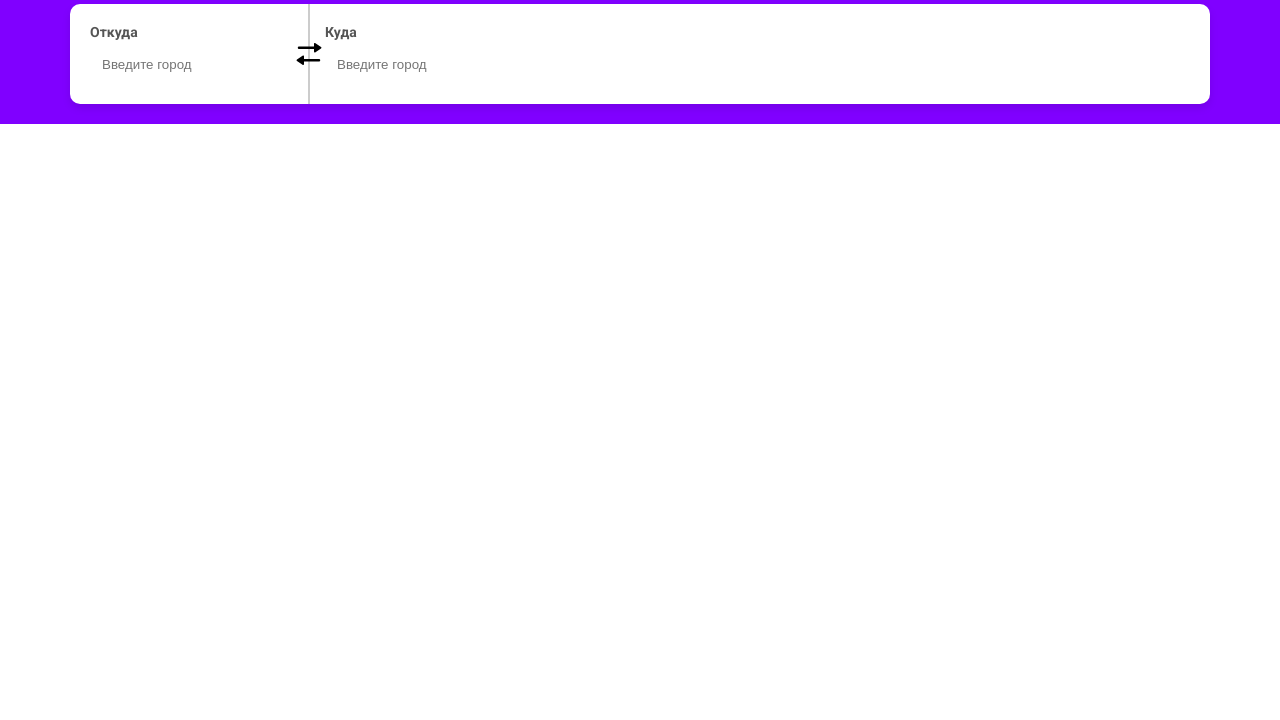
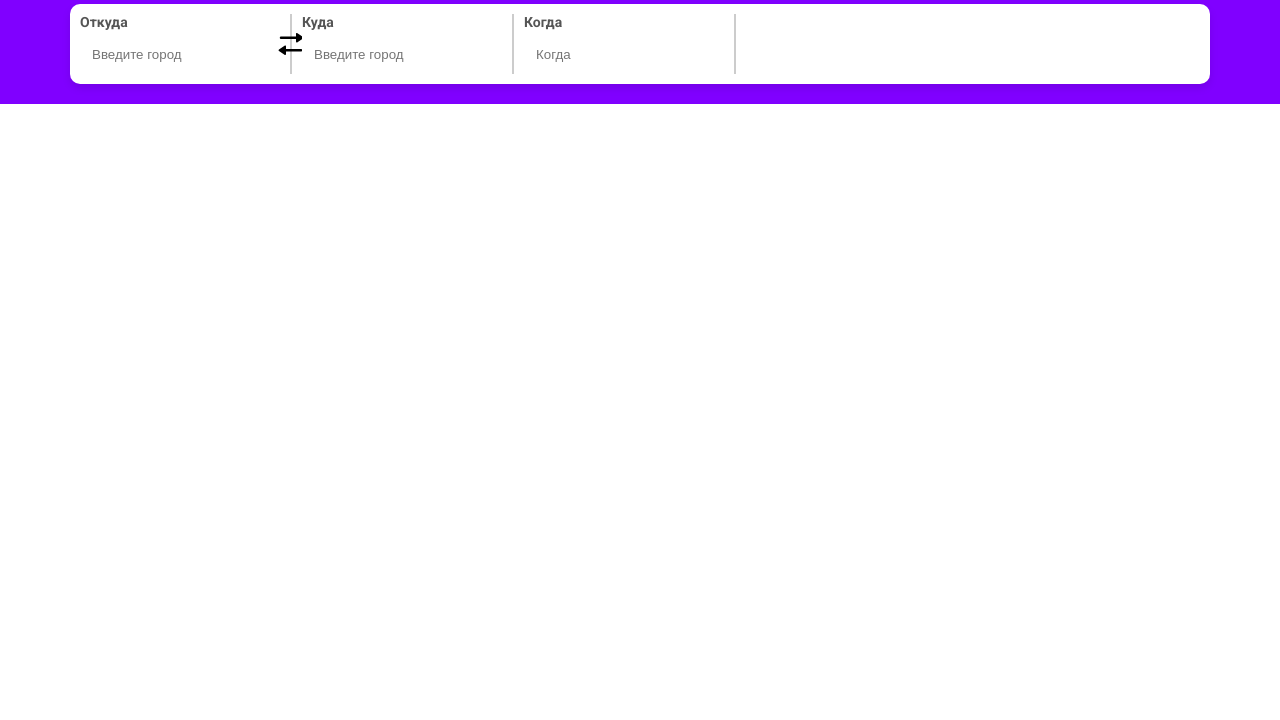
Before and after one commit to eviltech/html, a website with bundled scripts: page index.html in a window 1280 px wide. Shown: the part 80-800 px from the top of the page. Built offline with nearby package versions, Linux system fonts and the light colour scheme.

Commit message:
rework project

```diff
--- a/index.html
+++ b/index.html
@@ -33,6 +33,15 @@
                     <label for="to" class="search-form__label">Куда</label>
                     <input type="text" id="to" class="search-form__input" placeholder="Введите город">
                 </div>
+
+                <div class="search-form__divider"></div>
+
+                <div class="search-form__field">
+                    <label for="where" class="search-form__label">Когда</label>
+                    <input type="text" id="where" class="search-form__input" placeholder="Когда">
+                </div>
+
+                <div class="search-form__divider"></div>
             </div>
         </nav>
     </div>
--- a/scss/styles.scss
+++ b/scss/styles.scss
@@ -71,16 +71,15 @@ body {
   box-shadow: 0 4px 8px rgba(0, 0, 0, 0.1);
   margin-top: 20px;
   display: flex;
-  align-items: stretch; // Растягиваем содержимое на всю высоту
-  position: relative;
+  align-items: stretch; /* Растягиваем элементы на всю высоту */
+  min-height: 80px; /* Минимальная высота формы (можно настроить) */
 
   &__container {
     display: flex;
-    align-items: center;
-    gap: 35px;
-    padding: 10px;
+    align-items: stretch; /* Растягиваем элементы на всю высоту */
+    gap: 10px; /* Промежуток между элементами */
     width: 100%;
-    justify-content: flex-start; // Выравниваем содержимое влево
+    height: 100%; /* Растягиваем контейнер на всю высоту родителя */
 
     @media (max-width: 768px) {
       flex-direction: column;
@@ -116,14 +115,8 @@ body {
   &__divider {
     width: 2px;
     background: $gray-color;
-    position: absolute;
-    top: 0;
-    bottom: 0; // Растягиваем на всю высоту search-form
-    left: 21%; // Центрируем
-    transform: translateX(-50%);
-    display: flex;
-    justify-content: center;
-    align-items: center;
+    align-self: stretch; /* Растягиваем на всю высоту контейнера */
+    position: relative; /* Для позиционирования кнопки swap */
   }
 
   // Кнопка смены направлений
```
Also changed, not shown: css/style.css.
